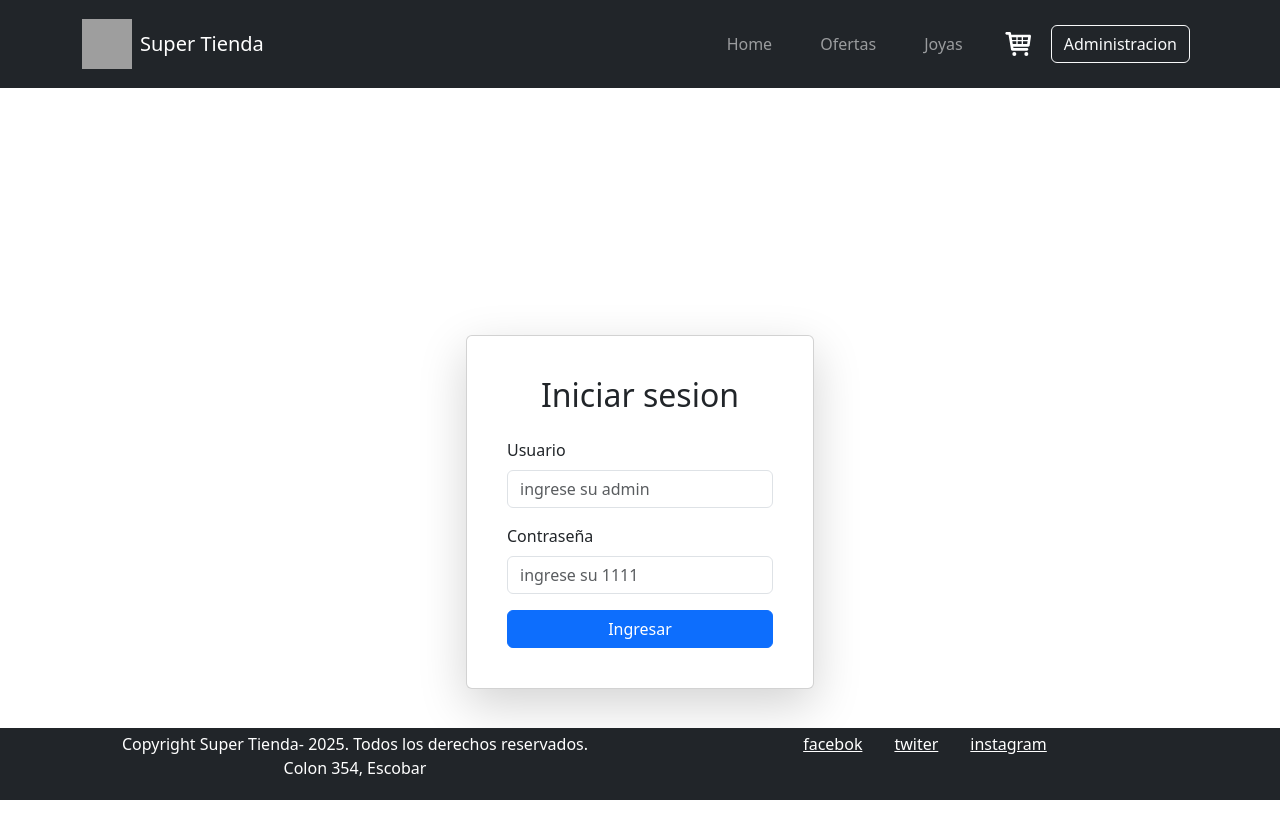
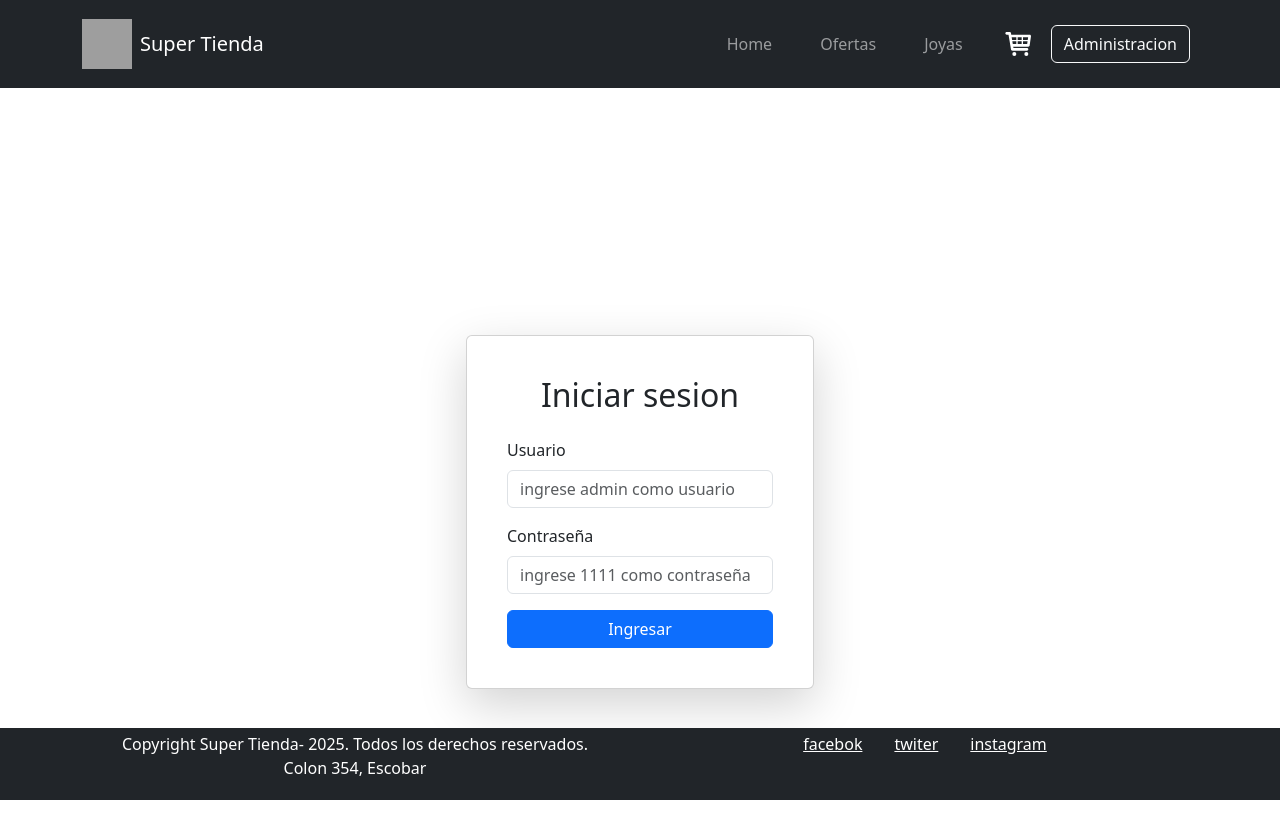
Before and after one commit to danielro999/danielGerezEntregaFinal, a React (Vite) app: page /administracion in a window 1280 px wide. Shown: the top 838 px of the page. Built offline with nearby package versions, Linux system fonts and the light colour scheme; grey boxes are pictures that could not be loaded.

Commit message:
cambio de placeholder en login

```diff
--- a/src/pages/Login.jsx
+++ b/src/pages/Login.jsx
@@ -33,7 +33,7 @@ export default function Login() {
                   <Form.Label>Usuario</Form.Label>
                   <Form.Control
                     type="text"
-                    placeholder="ingrese su admin"
+                    placeholder="ingrese admin como usuario"
                     value={username}
                     onChange={(e) => setUserName(e.target.value)}
                     required
@@ -43,7 +43,7 @@ export default function Login() {
                   <Form.Label>Contraseña</Form.Label>
                   <Form.Control
                     type="password"
-                    placeholder="ingrese su 1111"
+                    placeholder="ingrese 1111 como contraseña"
                     value={password}
                     onChange={(e) => setPassword(e.target.value)}
                     required
```
